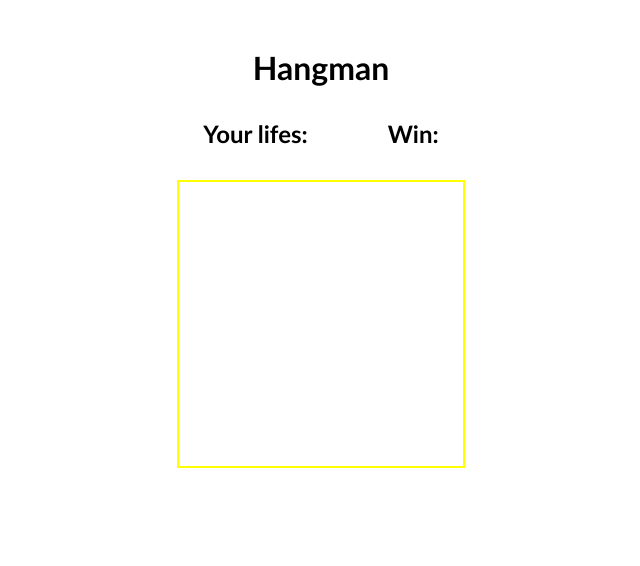
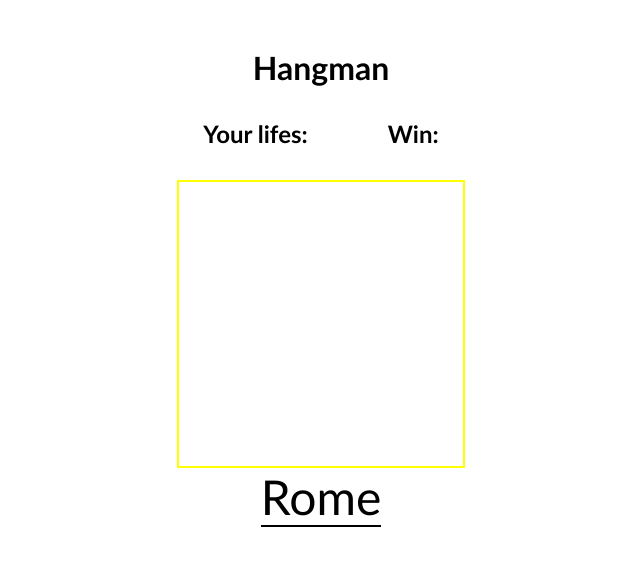
Before and after one commit to RasaZuk/react-hangman-game, a React (Vite) app: page / in a window 1280 px wide. Shown: the top 566 px of the page, without its empty margins (319-959 px from the left). Built offline with nearby package versions, Linux system fonts and the light colour scheme.

Commit message:
random capital

```diff
--- a/src/App.jsx
+++ b/src/App.jsx
@@ -1,3 +1,5 @@
+import { Capitals } from "./components/capitals/Capitals";
+
 import { Hangman } from "./components/hangman/Hangman";
 import { Stat } from "./components/stat/Stat";
 
@@ -9,9 +11,17 @@ function App() {
     <>
     <main>
       <h1>Hangman</h1>
+      <div>
+        <Stat />
+      </div>
+      <div>
+        <Hangman />
+      </div>
+      <div className="LetterChoise">
+        <Capitals />
+      </div>
 
-      <Stat />
-      <Hangman />
+
 
 
     </main>
--- /dev/null
+++ b/src/components/capitals/Capitals.jsx
@@ -0,0 +1,7 @@
+import { city } from "../data/city.jsx";
+
+
+export function Capitals() {
+    return (
+        city[Math.floor(Math.random() * city.length)]
+    )};
--- /dev/null
+++ b/src/components/capitals/Capitals.module.css
@@ -0,0 +1,5 @@
+div .correctLetter {
+    color: black;
+    padding: 1rem;
+    border-bottom: 3px solid black;
+}
--- /dev/null
+++ b/src/components/data/city.jsx
@@ -0,0 +1 @@
+export const city = ["Vilnius", "Riga", "Tallin", "Rome", "London"];
--- a/src/index.css
+++ b/src/index.css
@@ -36,3 +36,11 @@ main {
   height: 18rem;
   border: 2px solid yellow;
 }
+
+.LetterChoise {
+  display: flex;
+  justify-content: center;
+  font-size: 3rem;
+  border-bottom: 2px solid black;
+
+}
```
